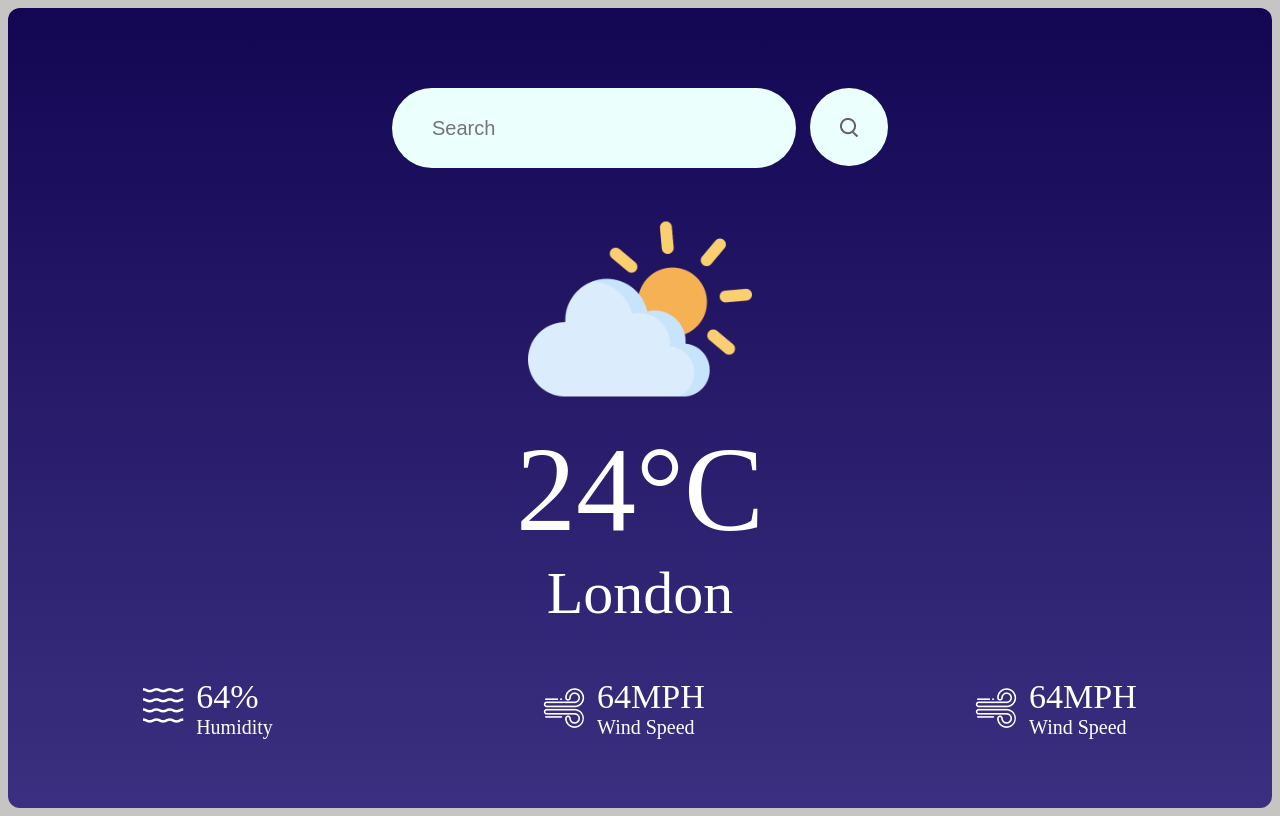
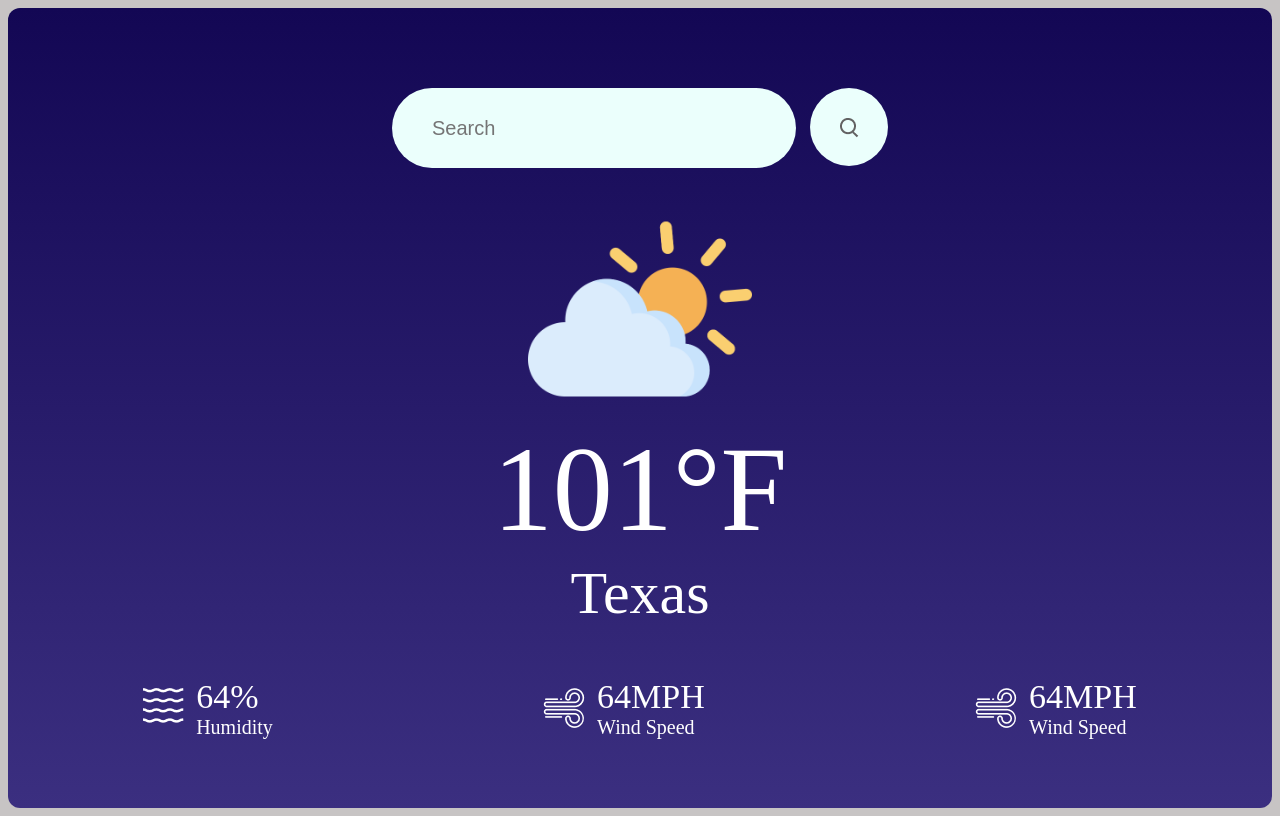
Before and after one commit to AlteredArt/Weather-App, a React (Create React App) app in the folder weather-app/: page / in a window 1280 px wide. Built offline with nearby package versions, Linux system fonts and the light colour scheme.

Commit message:
reset to Farenheight

```diff
--- a/weather-app/src/components/WeatherApp/WeatherApp.jsx
+++ b/weather-app/src/components/WeatherApp/WeatherApp.jsx
@@ -85,8 +85,8 @@ const search = async () => {
             </div>
             {/* WEATHER ICON */}
 
-            <div className="weather-temp">24°C</div>
-            <div className="weather-location">London</div>
+            <div className="weather-temp">101°F</div>
+            <div className="weather-location">Texas</div>
             {/* MAIN WEATHER END */}
 
             {/* SIDE WEATHER */}
```
